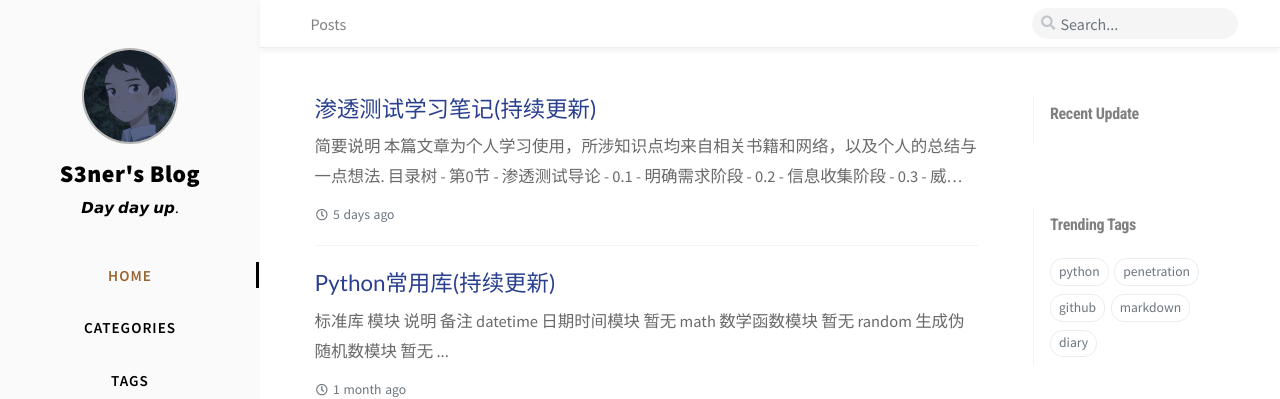
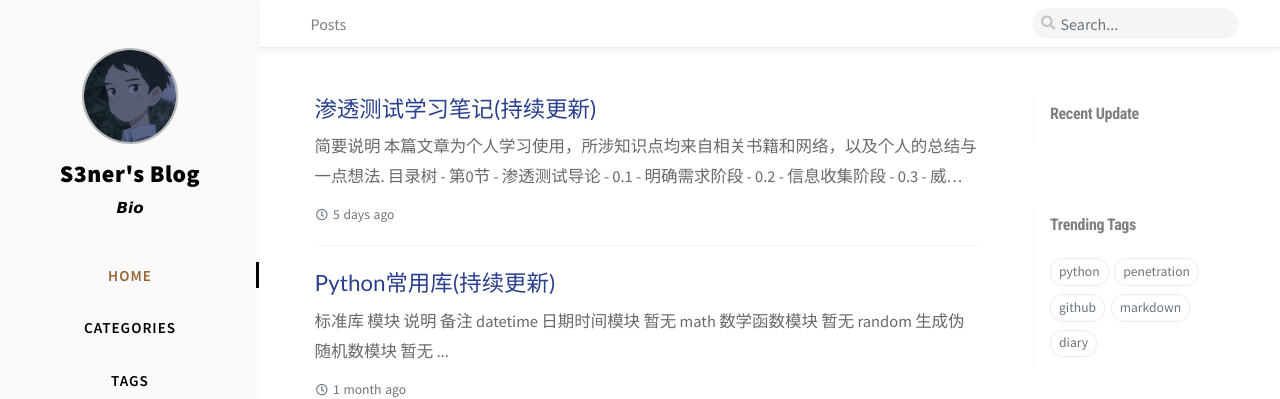
Before and after one commit to devisitem/legacy-blog, a Jekyll site: the page built from index.html, in a window 1280 px wide. Shown: the top 399 px of the page. Built offline with Jekyll 4.4.1, drawn with Linux system fonts in a browser that asks for light colours; nearby versions of some CDN libraries; the list of posts is cut into pages by our own code; comment, search, counter and statistics services are not loaded.

Commit message:
Update _config.yml

```diff
--- a/_config.yml
+++ b/_config.yml
@@ -10,7 +10,7 @@
 
 title: S3ner's Blog                         # the main title
 
-tagline: 𝘿𝙖𝙮 𝙙𝙖𝙮 𝙪𝙥.  # it will display as the sub-title
+tagline: 𝘽𝙞𝙤  # it will display as the sub-title
 
 description: >-                        # used by seo meta and the atom feed
   A minimal, portfolio, sidebar,
```
